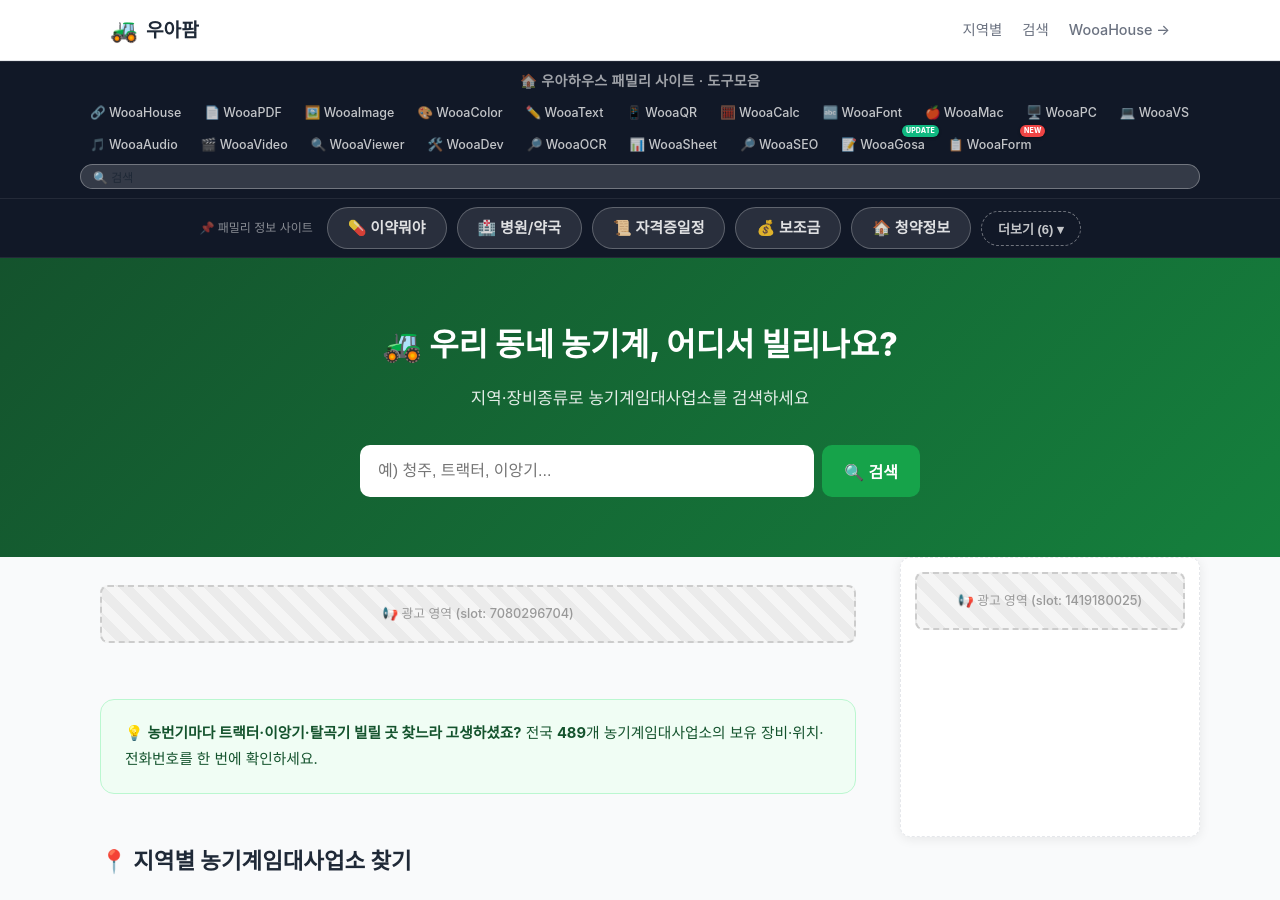
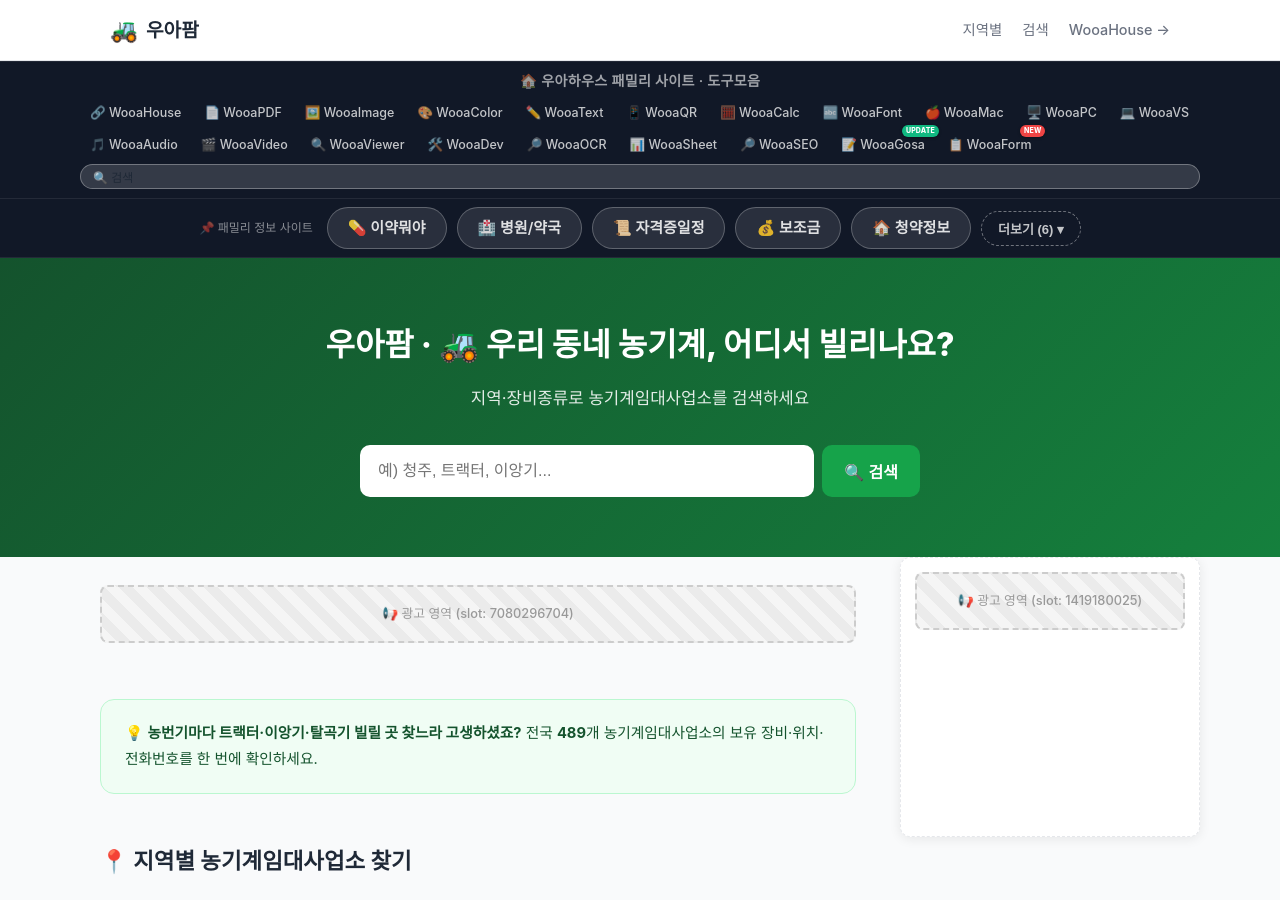
Before and after one commit to ingmaster83-code/wooafarm, a Jekyll site: the page built from index.html, in a window 1280 px wide and 900 px high. Built offline with Jekyll 4.4.1, drawn with Linux system fonts in a browser that asks for light colours; some web fonts are replaced; comment, search, counter and statistics services are not loaded.

Commit message:
Add Korean brand name to H1 for SEO/brand-search visibility

```diff
--- a/index.html
+++ b/index.html
@@ -6,7 +6,7 @@ description: 전국 489개 농기계임대사업소를 지역별·장비종류
 
 <!-- 히어로 & 검색 -->
 <div class="hero">
-  <h1>🚜 우리 동네 농기계, 어디서 빌리나요?</h1>
+  <h1>우아팜 · 🚜 우리 동네 농기계, 어디서 빌리나요?</h1>
   <p>지역·장비종류로 농기계임대사업소를 검색하세요</p>
   <div class="search-wrap">
     <input type="text" id="searchInput" class="search-input"
```
